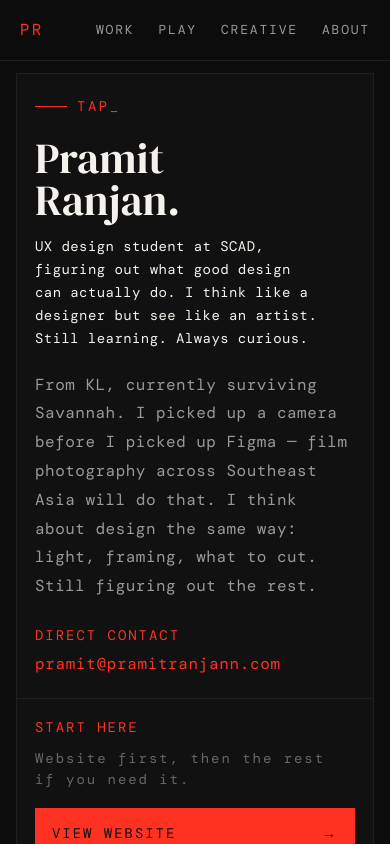
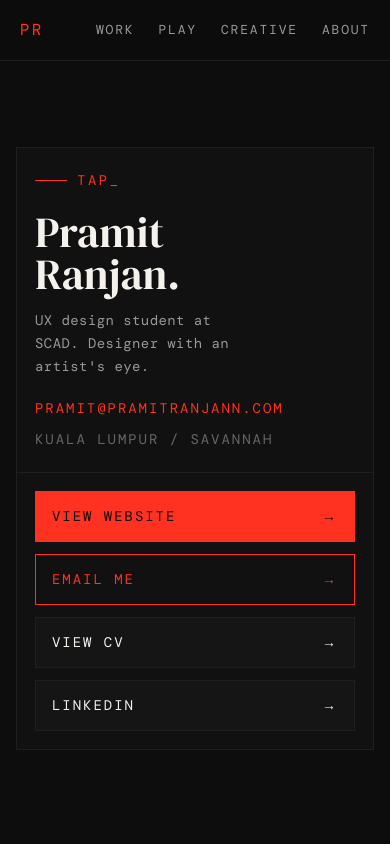
Before and after one commit to pramitranjann/pramitranjan-portfolio, a Next.js app: page /tap in a window 390 px wide. Shown: the top 844 px of the page. Built offline with nearby package versions, Linux system fonts and the light colour scheme; a web font is replaced by a local one.

Commit message:
refactor: simplify tap for quick mobile viewing

```diff
--- a/app/tap/page.tsx
+++ b/app/tap/page.tsx
@@ -2,7 +2,6 @@ import type { Metadata } from 'next'
 import { AnimatedEyebrow } from '@/components/AnimatedEyebrow'
 import { GsapReveal } from '@/components/GsapReveal'
 import { Nav } from '@/components/Nav'
-import { getPublicSiteContent } from '@/lib/site-content'
 
 export const metadata: Metadata = {
   title: 'Tap',
@@ -40,11 +39,7 @@ const tapActions = [
   },
 ] as const
 
-export default async function TapPage() {
-  const content = await getPublicSiteContent()
-  const aboutHero = content.aboutPage.heroBody
-  const aboutWhoIAm = content.aboutPage.whoIAm
-
+export default function TapPage() {
   return (
     <>
       <Nav />
@@ -82,11 +77,11 @@ export default async function TapPage() {
                   data-reveal
                   className="font-serif qr-card-title"
                   style={{
-                    fontSize: 'clamp(44px, 6vw, 72px)',
+                    fontSize: 'clamp(42px, 6vw, 68px)',
                     fontWeight: 'var(--font-weight-serif)',
                     color: 'var(--color-heading)',
                     lineHeight: 0.96,
-                    marginBottom: '20px',
+                    marginBottom: '14px',
                     maxWidth: '10ch',
                     textWrap: 'balance',
                   }}
@@ -97,44 +92,27 @@ export default async function TapPage() {
                   data-reveal
                   className="font-mono qr-card-body"
                   style={{
-                    fontSize: 'var(--text-body-lg)',
+                    fontSize: 'var(--text-body)',
                     letterSpacing: '0.03em',
-                    color: 'var(--color-heading)',
-                    lineHeight: 1.75,
-                    maxWidth: '34ch',
-                    marginBottom: '14px',
+                    color: 'var(--color-body)',
+                    lineHeight: 1.7,
+                    maxWidth: '28ch',
+                    marginBottom: '18px',
                     textWrap: 'pretty',
                   }}
                 >
-                  {aboutHero}
+                  UX design student at SCAD. Designer with an artist&apos;s eye.
                 </p>
                 <div
                   data-reveal
                   className="font-mono"
                   style={{
-                    fontSize: 'var(--text-body)',
-                    letterSpacing: '0.03em',
-                    color: 'var(--color-body)',
-                    lineHeight: 1.8,
-                    maxWidth: '34ch',
-                    marginBottom: '24px',
-                    textWrap: 'pretty',
+                    fontSize: 'var(--text-meta)',
+                    letterSpacing: '0.14em',
+                    display: 'grid',
+                    gap: '10px',
                   }}
                 >
-                  {aboutWhoIAm}
-                </div>
-                <div
-                  data-reveal
-                  className="font-mono"
-                  style={{
-                    fontSize: 'var(--text-body)',
-                    letterSpacing: '0.04em',
-                    color: 'var(--color-heading)',
-                    display: 'grid',
-                    gap: '6px',
-                  }}
-                >
-                  <span style={{ color: 'var(--color-red)', fontSize: 'var(--text-meta)', letterSpacing: '0.14em' }}>DIRECT CONTACT</span>
                   <a
                     href="mailto:pramit@pramitranjann.com"
                     style={{
@@ -143,8 +121,9 @@ export default async function TapPage() {
                       width: 'fit-content',
                     }}
                   >
-                    pramit@pramitranjann.com
+                    PRAMIT@PRAMITRANJANN.COM
                   </a>
+                  <span style={{ color: 'var(--color-label)' }}>KUALA LUMPUR / SAVANNAH</span>
                 </div>
               </GsapReveal>
             </div>
@@ -153,25 +132,10 @@ export default async function TapPage() {
               <GsapReveal>
                 <div
                   data-reveal
-                  className="font-mono"
-                  style={{
-                    display: 'grid',
-                    gap: '10px',
-                    fontSize: 'var(--text-meta)',
-                    letterSpacing: '0.14em',
-                    color: '#666666',
-                  }}
-                >
-                  <span style={{ color: 'var(--color-red)' }}>START HERE</span>
-                  <span>Website first, then the rest if you need it.</span>
-                </div>
-                <div
-                  data-reveal
                   className="qr-actions-grid"
                   style={{
                     display: 'grid',
                     gap: '12px',
-                    marginTop: '18px',
                   }}
                 >
                   {tapActions.map(({ label, href, external, tone }) => (
```
